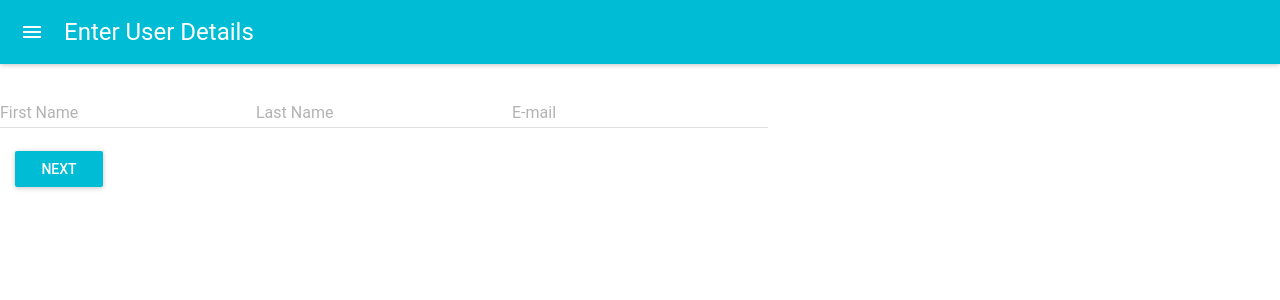
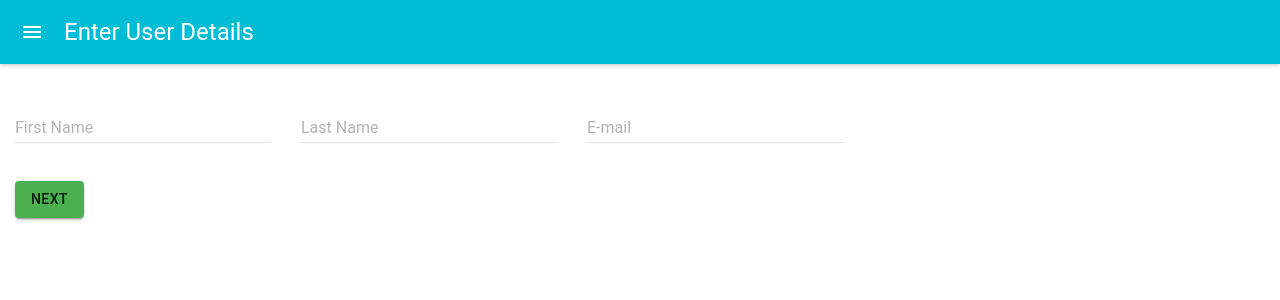
Before and after one commit to Rivas1/laforma, a React (Create React App) app: page / in a window 1280 px wide. Shown: the top 300 px of the page. Built offline with nearby package versions, Linux system fonts and the light colour scheme.

Commit message:
Theme.palette finally respecting the user-specified colors

```diff
--- a/package.json
+++ b/package.json
@@ -4,6 +4,7 @@
   "private": true,
   "dependencies": {
     "@material-ui/core": "^4.2.1",
+    "@material-ui/icons": "^4.2.1",
     "material-ui": "^0.20.2",
     "react": "^16.8.6",
     "react-dom": "^16.8.6",
--- a/src/App.js
+++ b/src/App.js
@@ -1,10 +1,26 @@
 import React from 'react';
 import { UserForm } from './components/UserForm';
+import { ThemeProvider } from '@material-ui/styles';
+import { createMuiTheme } from '@material-ui/core/styles';
+import purple from '@material-ui/core/colors/purple';
+import green from '@material-ui/core/colors/green';
+
+const theme = createMuiTheme();
+console.log(theme.palette);
+const myTheme = createMuiTheme({
+      palette: {
+        primary: green,
+        secondary: purple
+    },
+  }
+)
 
 function App() {
   return (
     <div className="App">
-      <UserForm />
+      <ThemeProvider theme={myTheme}>
+        <UserForm />
+      </ThemeProvider>
     </div>
   );
 }
--- a/src/components/Confirm.js
+++ b/src/components/Confirm.js
@@ -2,8 +2,7 @@ import React, { Component } from 'react';
 import MuiThemeProvider from 'material-ui/styles/MuiThemeProvider';
 import AppBar from 'material-ui/AppBar';
 import { List, ListItem } from 'material-ui/List'
-import RaisedButton from 'material-ui/RaisedButton';
-import purple from '@material-ui/core/colors/purple';
+import Button from '@material-ui/core/Button';
 import { StylesContext } from '@material-ui/styles/StylesProvider';
 
 export class Confirm extends Component {
@@ -19,7 +18,6 @@ export class Confirm extends Component {
 
     render() {
         const { values: {firstName, lastName, email, occupation, age, city } } = this.props;
-        const primary = purple.A400;
         return (
             <MuiThemeProvider>
                 <React.Fragment>
@@ -53,18 +51,22 @@ export class Confirm extends Component {
                             secondaryText={ occupation }
                         />
                     </List>
-                    <RaisedButton
-                        label="Previous"
-                        secondary={true}
+                    <Button
+                        variant="contained"
+                        color="secondary"
+                        onClick={this.previous}
                         style={styles.button}
-                        onClick={this.previous}
-                    />
-                    <RaisedButton
-                        label="Next"
-                        primary={true}
+                        >
+                        Previous
+                    </Button>
+                    <Button
+                        variant="contained"
+                        color="primary"
+                        onClick={this.continue}
                         style={styles.button}
-                        onClick={this.continue}
-                    />
+                    >
+                        Next
+                    </Button>
                 </React.Fragment>
             </MuiThemeProvider>
         )
--- a/src/components/FormPersonalDetails.js
+++ b/src/components/FormPersonalDetails.js
@@ -2,8 +2,7 @@ import React, { Component } from 'react';
 import MuiThemeProvider from 'material-ui/styles/MuiThemeProvider';
 import AppBar from 'material-ui/AppBar';
 import TextField from 'material-ui/TextField';
-import RaisedButton from 'material-ui/RaisedButton';
-import purple from '@material-ui/core/colors/purple';
+import Button from '@material-ui/core/Button';
 import { StylesContext } from '@material-ui/styles/StylesProvider';
 
 export class FormPersonalDetails extends Component {
@@ -19,7 +18,6 @@ export class FormPersonalDetails extends Component {
 
     render() {
         const { values, handleChange } = this.props;
-        const primary = purple.A400;
         return (
             <MuiThemeProvider>
                 <React.Fragment>
@@ -32,32 +30,39 @@ export class FormPersonalDetails extends Component {
                         floatingLabelText="Age"
                         onChange={handleChange('age')}
                         defaultValue={values.age}
+                        style={styles.textfield}
                         />
                     <TextField
                         hintText="Enter City"
                         floatingLabelText="City"
                         onChange={handleChange('city')}
                         defaultValue={values.city}
+                        style={styles.textfield}
                         />
                     <TextField
                         hintText="Enter Occupation"
                         floatingLabelText="Occupation"
                         onChange={handleChange('occupation')}
                         defaultValue={values.occupation}
+                        style={styles.textfield}
                         />
                         <br/>
-                    <RaisedButton
-                        label="Previous"
-                        secondary={true}
+                    <Button
+                        variant="contained"
+                        color="secondary"
+                        onClick={this.previous}
                         style={styles.button}
-                        onClick={this.previous}
-                    />
-                    <RaisedButton
-                        label="Next"
-                        primary={true}
+                        >
+                        Previous
+                    </Button>
+                    <Button
+                        variant="contained"
+                        color="primary"
+                        onClick={this.continue}
                         style={styles.button}
-                        onClick={this.continue}
-                    />
+                    >
+                        Next
+                    </Button>
                 </React.Fragment>
             </MuiThemeProvider>
         )
@@ -67,6 +72,9 @@ export class FormPersonalDetails extends Component {
 const styles = {
     button: {
         margin: 15
+    },
+    textfield: {
+        margin: 15
     }
 }
 
--- a/src/components/FormUserDetails.js
+++ b/src/components/FormUserDetails.js
@@ -2,7 +2,7 @@ import React, { Component } from 'react';
 import MuiThemeProvider from 'material-ui/styles/MuiThemeProvider';
 import AppBar from 'material-ui/AppBar';
 import TextField from 'material-ui/TextField';
-import RaisedButton from 'material-ui/RaisedButton';
+import Button from '@material-ui/core/Button';
 import purple from '@material-ui/core/colors/purple';
 import { StylesContext } from '@material-ui/styles/StylesProvider';
 
@@ -26,26 +26,32 @@ export class FormUserDetails extends Component {
                         floatingLabelText="First Name"
                         onChange={handleChange('firstName')}
                         defaultValue={values.firstName}
+                        style={styles.textfield}
                         />
                     <TextField
                         hintText="Enter Last Name"
                         floatingLabelText="Last Name"
                         onChange={handleChange('lastName')}
                         defaultValue={values.lastName}
+                        style={styles.textfield}
                         />
                     <TextField
                         hintText="Enter Email"
                         floatingLabelText="E-mail"
                         onChange={handleChange('email')}
                         defaultValue={values.email}
+                        style={styles.textfield}
                         />
                         <br/>
-                    <RaisedButton
-                        label="Next"
-                        primary={true}
+
+                    <Button
+                        variant="contained"
+                        color="primary"
+                        onClick={this.continue}
                         style={styles.button}
-                        onClick={this.continue}
-                        />
+                    >
+                        Next
+                    </Button>
                 </React.Fragment>
             </MuiThemeProvider>
         )
@@ -55,6 +61,9 @@ export class FormUserDetails extends Component {
 const styles = {
     button: {
         margin: 15
+    },
+    textfield: {
+        margin: 15
     }
 }
 
```
Also changed, not shown: 1 other file (tests, documents, lock files or other folders).
